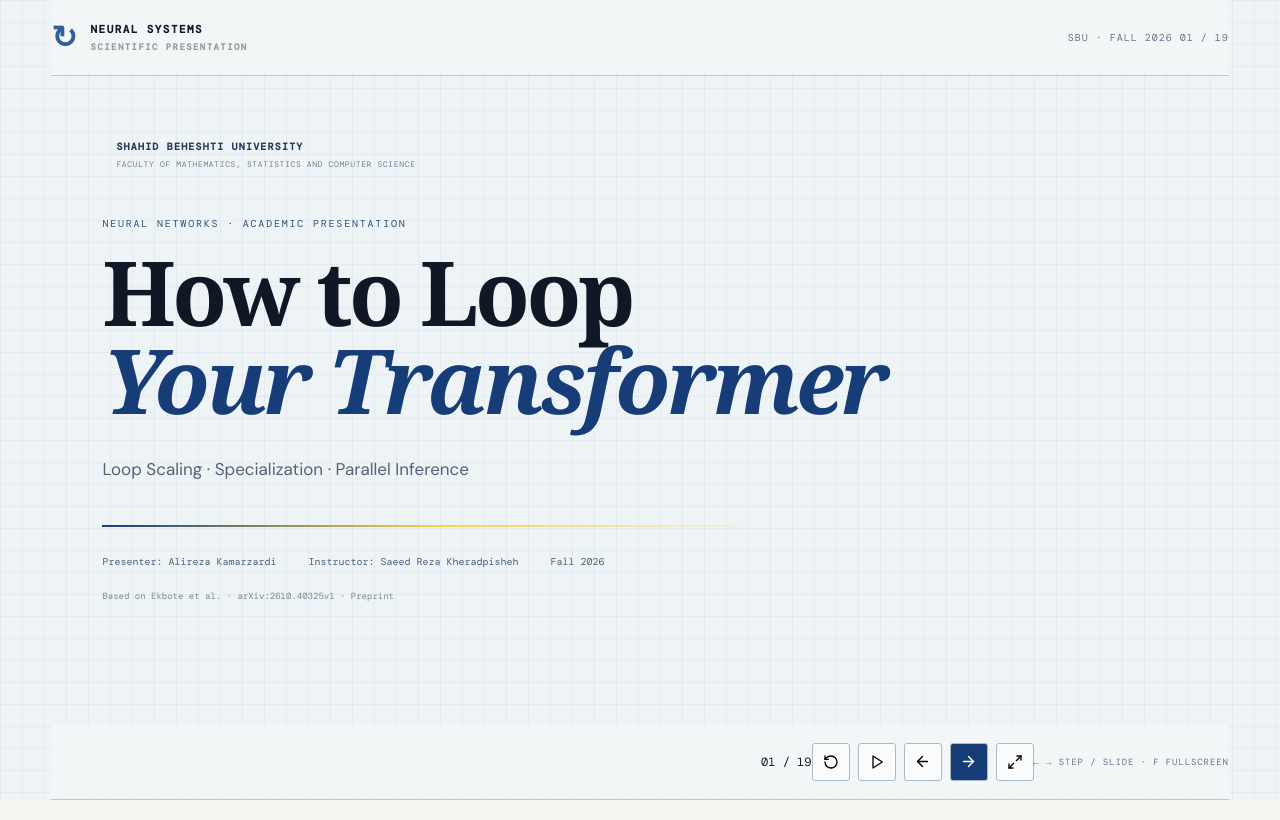
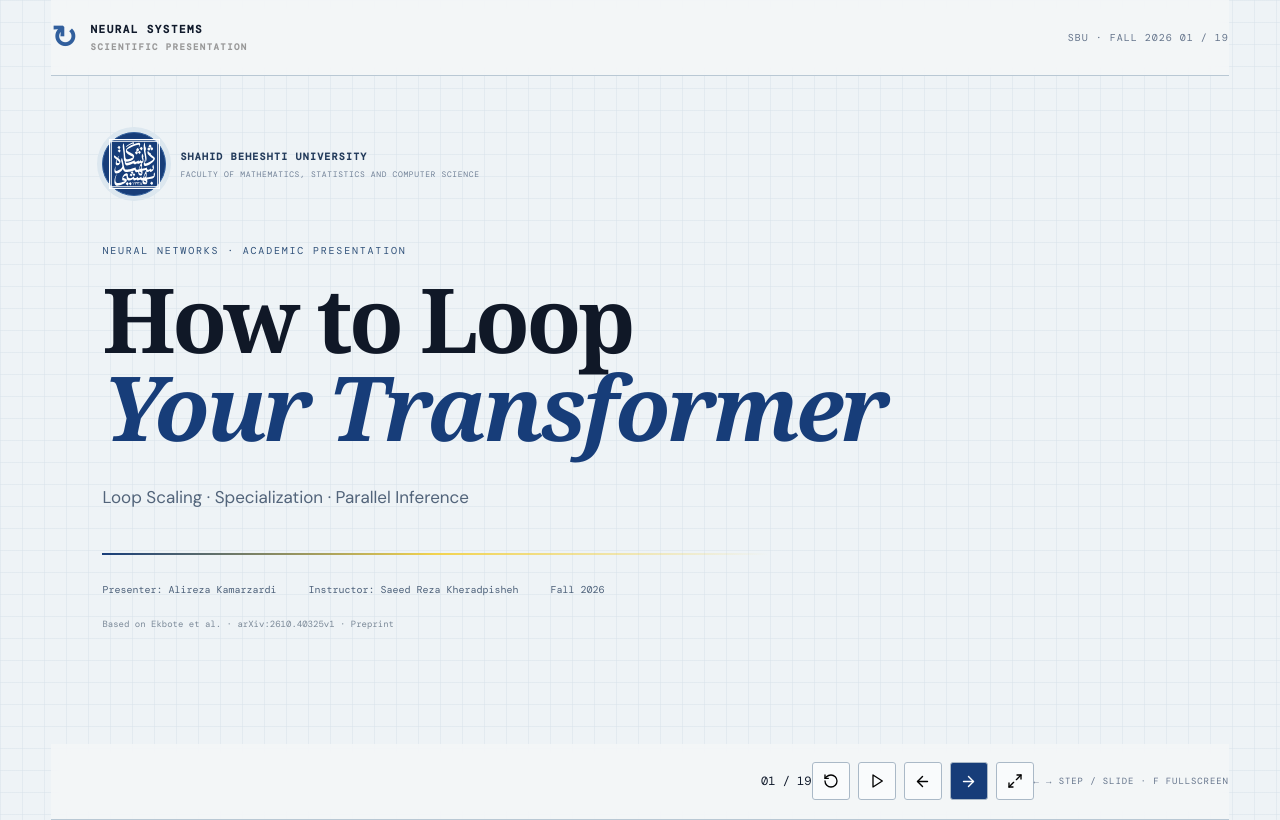
Before and after one commit to Neural-Network-SBU-fall-2026/loop-transformer-presentation, a React (Vite) app: page / in a window 1280 px wide. Built offline with nearby package versions, Linux system fonts and the light colour scheme.

Commit message:
style: add consistent navy-backed SBU logo lockup

```diff
--- a/src/styles.css
+++ b/src/styles.css
@@ -153,3 +153,8 @@ body,.app,.editorial-app{background-color:var(--paper);color:var(--ink)}
 .kv-3d .kv-global{position:relative;box-shadow:6px 6px 0 #b8c8d6}
 .kv-branches>div:first-child{background:#fff2b2;border-color:#b49a2c}
 @media(max-width:900px){.inside-main{grid-template-columns:42px 1fr 42px}.network-layers{width:90%}.all-designs{grid-template-columns:1fr 1fr}}
+
+/* Official SBU logo asset */
+.sbu-logo-frame{width:64px;height:64px;flex:0 0 64px;display:grid;place-items:center;background:#173d79;border:1px solid #315f9d;border-radius:50%;box-shadow:0 0 0 5px #dce7ef}
+.sbu-logo-frame img{display:block;width:82%;height:82%;object-fit:contain}
+.thanks-scene .sbu-logo-frame{width:76px;height:76px;flex-basis:76px;margin-bottom:20px}
```
